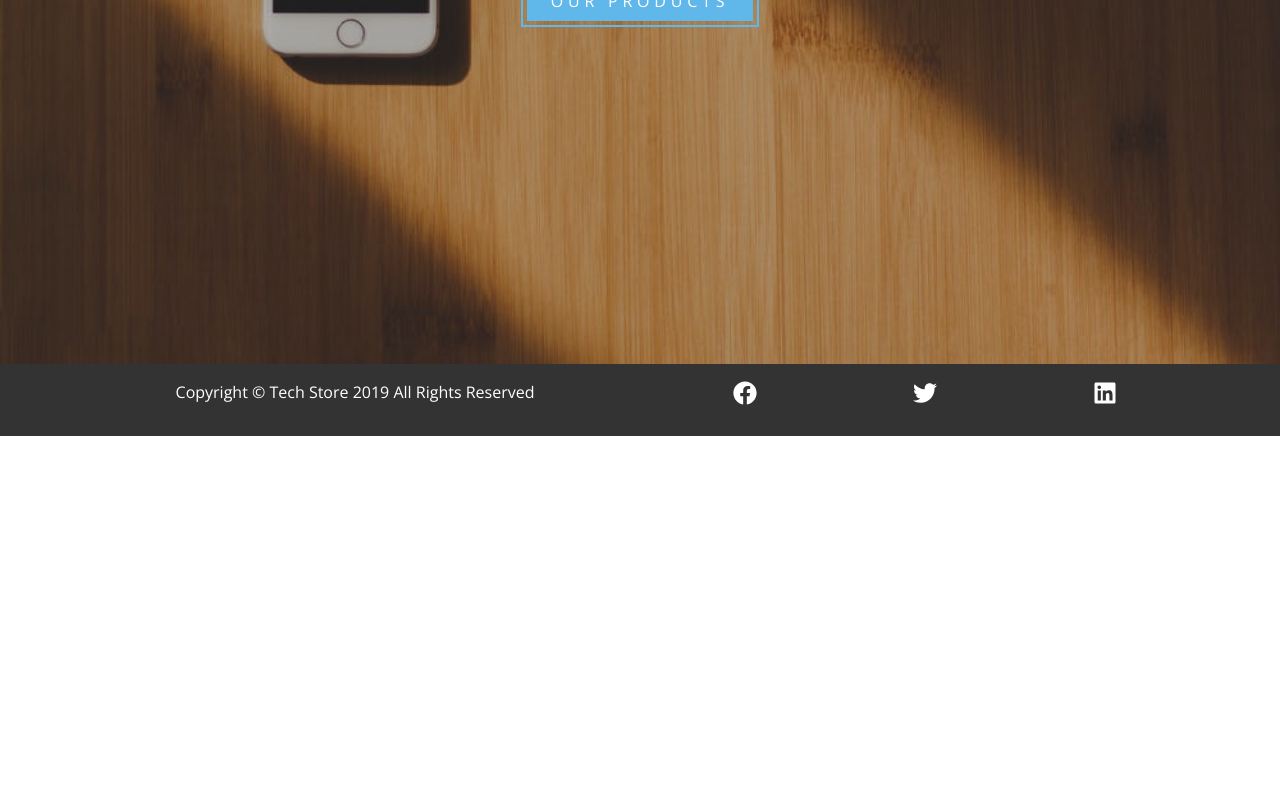
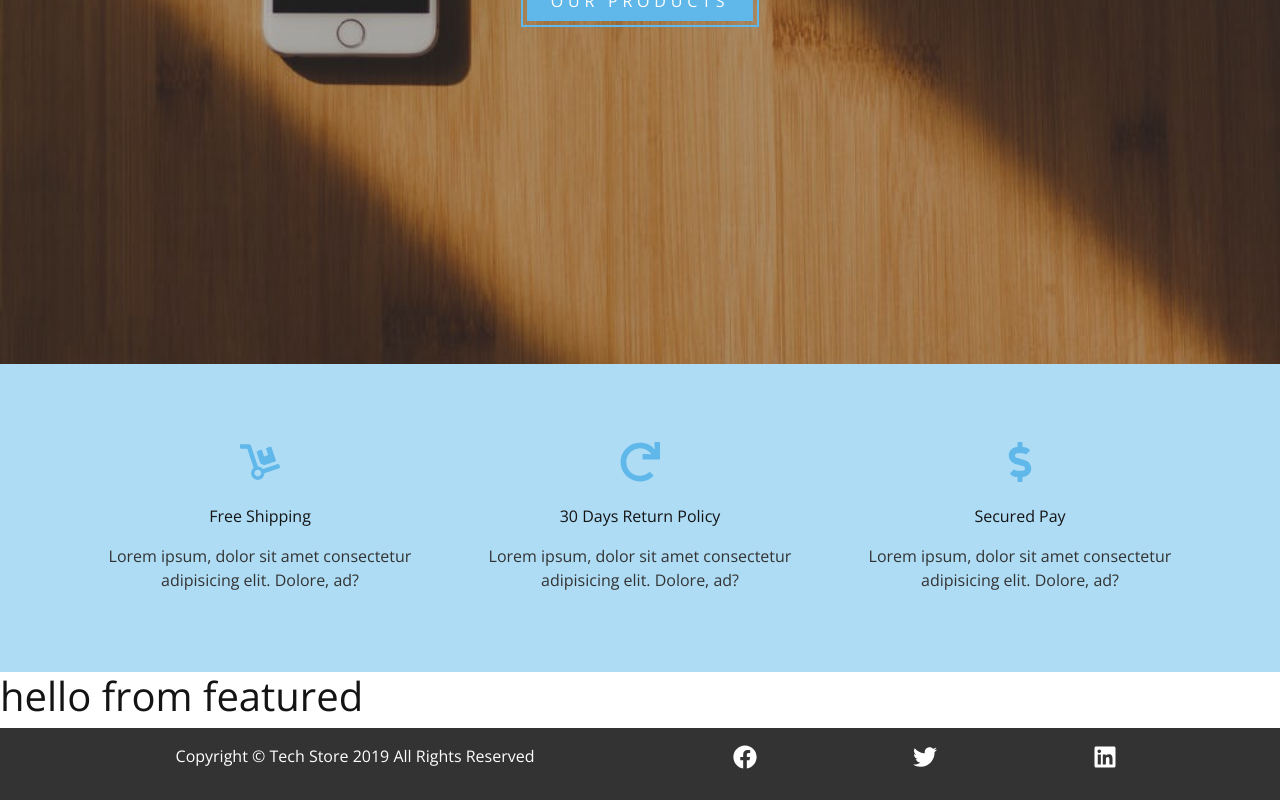
Before and after one commit to JainieJ/delivery-service, a React (Create React App) app: page / in a window 1280 px wide. Shown: the part 497-1297 px from the top of the page. Before the commit the page ends 933 px from the top, so only its background shows below. Built offline with nearby package versions, Linux system fonts and the light colour scheme.

Commit message:
Services in home page

```diff
--- /dev/null
+++ b/src/components/HomePage/Featured.jsx
@@ -0,0 +1,7 @@
+import React from "react";
+
+const Featured = () => {
+  return <h1>hello from featured</h1>;
+};
+
+export default Featured;
--- /dev/null
+++ b/src/components/HomePage/Services.jsx
@@ -0,0 +1,66 @@
+import React, { Component } from "react";
+import styled from "styled-components";
+import { FaDolly, FaRedo, FaDollarSign } from "react-icons/fa";
+
+class Services extends Component {
+  state = {
+    services: [
+      {
+        id: 1,
+        icon: <FaDolly />,
+        title: "free shipping",
+        text:
+          "Lorem ipsum, dolor sit amet consectetur adipisicing elit. Dolore, ad?"
+      },
+      {
+        id: 2,
+        icon: <FaRedo />,
+        title: "30 days return policy",
+        text:
+          "Lorem ipsum, dolor sit amet consectetur adipisicing elit. Dolore, ad?"
+      },
+      {
+        id: 3,
+        icon: <FaDollarSign />,
+        title: "secured pay",
+        text:
+          "Lorem ipsum, dolor sit amet consectetur adipisicing elit. Dolore, ad?"
+      }
+    ]
+  };
+  render() {
+    return (
+      <ServicesWrapper className="py-5">
+        <div className="container">
+          <div className="row">
+            {this.state.services.map(item => {
+              return (
+                <div
+                  className="col-10 mx-auto my-3 col-sm-6 col-md-4 text-center"
+                  key={item.id}
+                >
+                  <div className="services-icons">{item.icon}</div>
+                  <div className="text-capitalize my-3">{item.title}</div>
+                  <p>{item.text}</p>
+                </div>
+              );
+            })}
+          </div>
+        </div>
+      </ServicesWrapper>
+    );
+  }
+}
+
+export default Services;
+
+const ServicesWrapper = styled.section`
+  background: rgba(95, 185, 234, 0.5);
+  .services-icons {
+    font-size: 2.5rem;
+    color: var(--mainBlue);
+  }
+  p {
+    color: var(--mainDarkGrey);
+  }
+`;
--- a/src/pages/HomePage.jsx
+++ b/src/pages/HomePage.jsx
@@ -1,6 +1,8 @@
 import React, { Component } from "react";
 import Hero from "../components/Hero";
 import { Link } from "react-router-dom";
+import Services from "./../components/HomePage/Services";
+import Featured from "../components/HomePage/Featured";
 
 class HomePage extends Component {
   state = {};
@@ -12,6 +14,8 @@ class HomePage extends Component {
             our products
           </Link>
         </Hero>
+        <Services />
+        <Featured />
       </>
     );
   }
```
